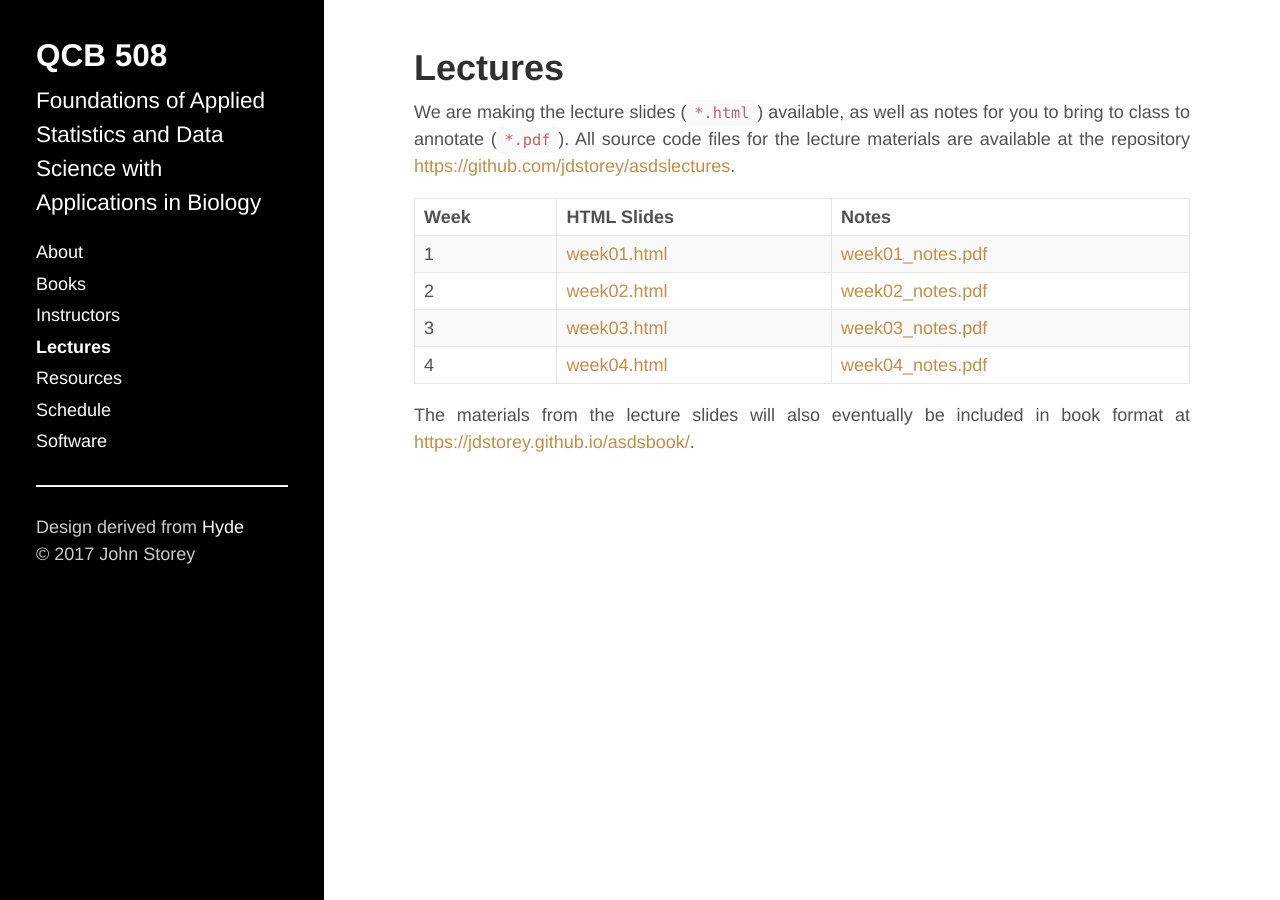
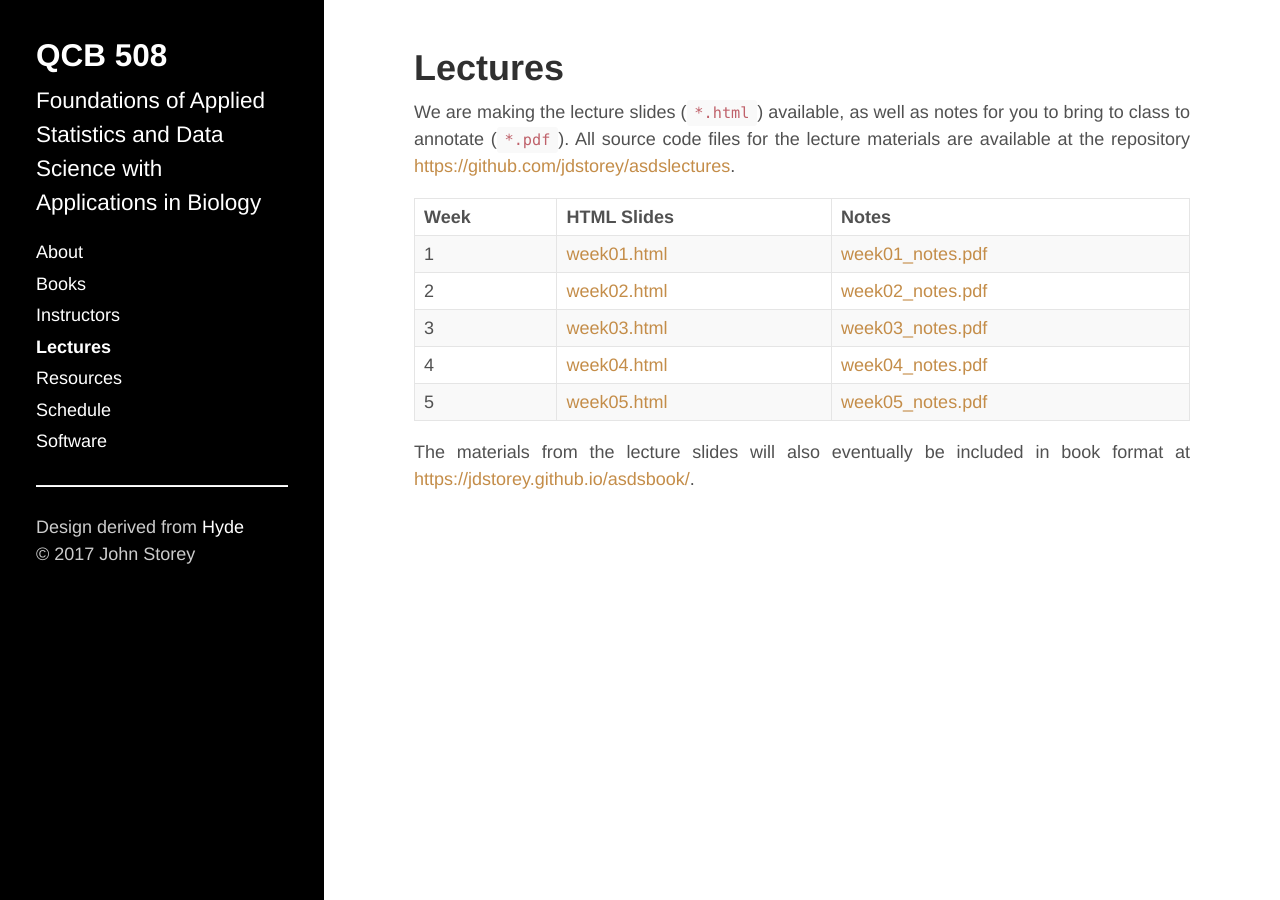
Before and after one commit to jdstorey/asdscourse2019, a Jekyll site: the page built from docs/lectures.md, in a window 1280 px wide. Built offline with Jekyll 4.4.1, drawn with Linux system fonts in a browser that asks for light colours.

Commit message:
Week 5 lecture materials.

```diff
--- a/docs/lectures.md
+++ b/docs/lectures.md
@@ -12,6 +12,7 @@ Week | HTML Slides | Notes
 2 | [week02.html](https://jdstorey.github.io/asdslectures/week02.html) | [week02_notes.pdf](https://jdstorey.github.io/asdslectures/week02_notes.pdf)
 3 | [week03.html](https://jdstorey.github.io/asdslectures/week03.html) | [week03_notes.pdf](https://jdstorey.github.io/asdslectures/week03_notes.pdf)
 4 | [week04.html](https://jdstorey.github.io/asdslectures/week04.html) | [week04_notes.pdf](https://jdstorey.github.io/asdslectures/week04_notes.pdf)
+5 | [week05.html](https://jdstorey.github.io/asdslectures/week05.html) | [week05_notes.pdf](https://jdstorey.github.io/asdslectures/week05_notes.pdf)
 
 
 The materials from the lecture slides will also eventually be included in book format at [https://jdstorey.github.io/asdsbook/](https://jdstorey.github.io/asdsbook/).
```
